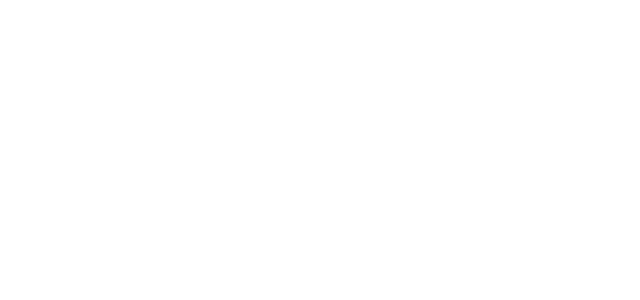
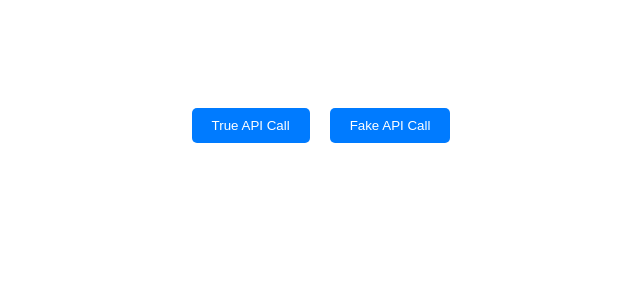
Before and after one commit to basil-b2s/AngularAPI, an Angular app in the folder angular-api/: page / in a window 1280 px wide. Shown: the top 300 px of the page, without its empty margins (319-959 px from the left). Built offline with nearby package versions, Linux system fonts and the light colour scheme.

Commit message:
created button for frontend

```diff
--- a/angular-api/src/app/app.component.css
+++ b/angular-api/src/app/app.component.css
@@ -0,0 +1,18 @@
+
+
+.button-container{
+    text-align: center;
+}
+
+.button-container button{
+    margin: 100px 10px;
+    padding: 10px 20px;
+    cursor: pointer;
+    border: none;
+    border-radius: 5px;
+    background-color: #007bff;
+    color: #fff;
+}
+.button-container button:hover {
+    background-color: #0056b3;
+}
--- a/angular-api/src/app/app.component.html
+++ b/angular-api/src/app/app.component.html
@@ -0,0 +1,4 @@
+<div class="button-container">
+  <button (click)="trueApiCall()">True API Call</button>
+  <button>Fake API Call</button>
+</div>
```
